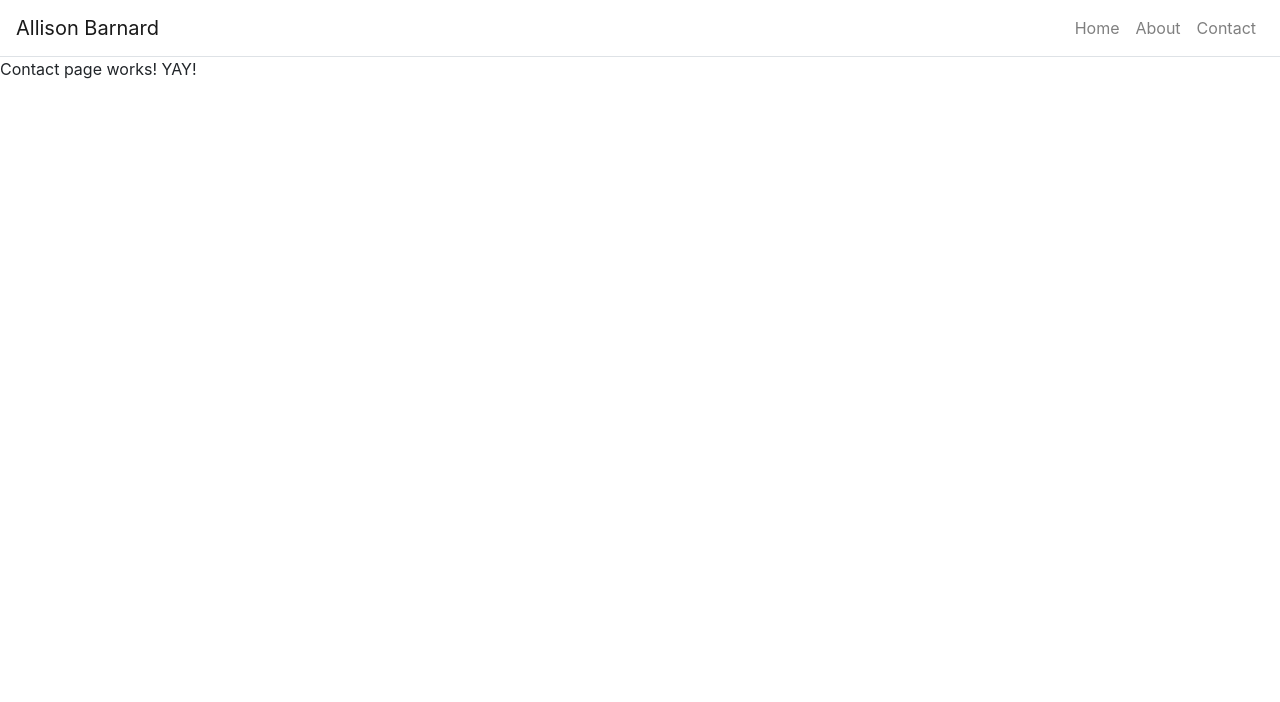
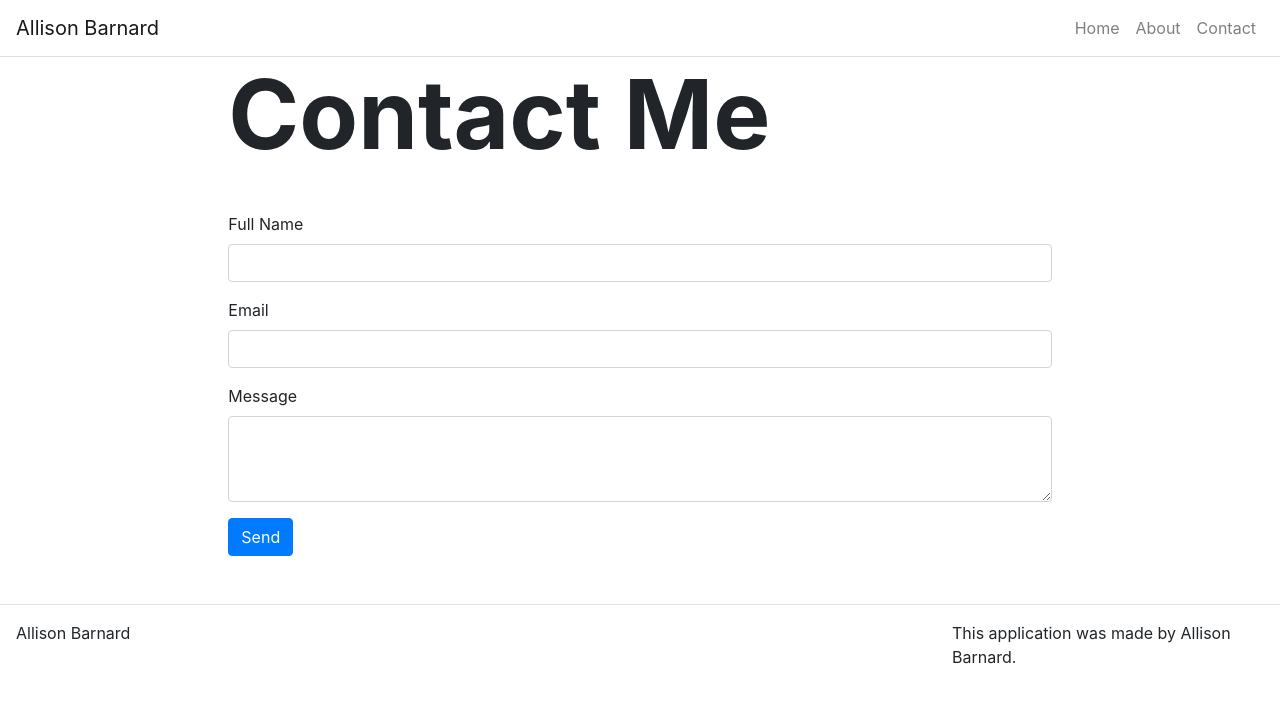
Before and after one commit to allisonbarnard07/reactPortfolio, a React (Create React App) app: page /contact in a window 1280 px wide. Shown: the top 702 px of the page. Built offline with nearby package versions, Linux system fonts and the light colour scheme.

Commit message:
Added styling, footer, content, and card info

```diff
--- a/package.json
+++ b/package.json
@@ -6,6 +6,7 @@
     "@testing-library/jest-dom": "^4.2.4",
     "@testing-library/react": "^9.5.0",
     "@testing-library/user-event": "^7.2.1",
+    "axios": "^0.20.0",
     "bootstrap": "^4.5.3",
     "react": "^16.14.0",
     "react-bootstrap": "^1.3.0",
--- a/src/App.js
+++ b/src/App.js
@@ -3,6 +3,7 @@ import { BrowserRouter as Router, Route, Link } from "react-router-dom";
 import {Navbar, Nav, Container} from "react-bootstrap";
 import "./App.css";
 
+import Footer from './components/Footer';
 import Home from "./pages/Home";
 import About from "./pages/About";
 import Contact from "./pages/Contact";
@@ -70,6 +71,7 @@ class App extends React.Component {
             path="/contact"
             render={() => <Contact title={this.state.contact.title} />}
           />
+          <Footer />
         </Container>
       </Router>
     );
--- a/src/components/Card.js
+++ b/src/components/Card.js
@@ -7,11 +7,10 @@ function Card(props) {
 
     return(
         <div className="d-inline-block g-card" onClick={(e) => props.click(props.item)}>
-            <img className="g-card-image" src={props.item.imgSrc} alt={props.item.imgSrc} />
+        <img className="g-card-image" src={props.item.imgSrc} alt={props.item.imgSrc} />
             { props.item.selected && <CardInfo title={props.item.title} subTitle={props.item.subTitle} link={props.item.link} /> }
         </div>
     );
-
 }
 
 export default Card;
--- a/src/components/Carousel.js
+++ b/src/components/Carousel.js
@@ -90,11 +90,15 @@ return items.map(item => {
   }
 
   render() {
-    return <Container fluid={true}>
-        <Row className="justify-content-around">
-{this.makeItems(this.state.items)}
-        </Row>
-    </Container>
-  }
+    return(
+        <Container fluid={true}>
+            <Row className="justify-content-around">
+                {this.makeItems(this.state.items)}
+            </Row>
+        </Container>
+    );
 }
+
+}
+
 export default Carousel;
--- a/src/components/Content.js
+++ b/src/components/Content.js
@@ -1,7 +1,5 @@
 import React from 'react';
-import Container from 'react-bootstrap/Container';
-import Row from 'react-bootstrap/Row';
-import Col from 'react-bootstrap/Col';
+import {Container, Row, Col} from 'react-bootstrap';
 
 function Content(props) {
 
--- a/src/components/Footer.js
+++ b/src/components/Footer.js
@@ -1,7 +1,5 @@
 import React from 'react';
-import Container from 'react-bootstrap/Container';
-import Row from 'react-bootstrap/Row';
-import Col from 'react-bootstrap/Col';
+import {Container, Row, Col} from 'react-bootstrap';
 
 function Footer() {
 
--- a/src/index.css
+++ b/src/index.css
@@ -1,13 +1,52 @@
 body {
   margin: 0;
-  font-family: -apple-system, BlinkMacSystemFont, 'Segoe UI', 'Roboto', 'Oxygen',
-    'Ubuntu', 'Cantarell', 'Fira Sans', 'Droid Sans', 'Helvetica Neue',
-    sans-serif;
-  -webkit-font-smoothing: antialiased;
-  -moz-osx-font-smoothing: grayscale;
+font-family: 'Courier New', Courier, monospace;
 }
 
 code {
-  font-family: source-code-pro, Menlo, Monaco, Consolas, 'Courier New',
+  font-family: source-code-pro, Menlo, Monaco, Consolas, "Courier New",
     monospace;
 }
+
+
+.g-card {
+  margin: 10px;
+}
+
+
+.g-card-image {
+  border-radius: 10px;
+  width: 660px;
+  height: 360px;
+  box-shadow: 0px 0px 3px 1px #ccc;
+}
+
+
+.g-card-info {
+  margin-top: 10px;
+  min-height: 100px;
+}
+
+
+.g-card-title {
+  font-size: 24px;
+  margin: 0px;
+}
+
+
+.g-card-sub-title {
+  font-size: 16px;
+  margin: 0px;
+}
+
+
+.success-msg {
+  color: #57A773;
+  padding: 10px 15px;
+}
+
+
+.err-msg {
+  color: #EE6352;
+  padding: 10px 15px;
+}
--- a/src/index.js
+++ b/src/index.js
@@ -6,12 +6,7 @@ import * as serviceWorker from './serviceWorker';
 
 import 'bootstrap/dist/css/bootstrap.css';
 
-ReactDOM.render(
-  <React.StrictMode>
-    <App />
-  </React.StrictMode>,
-  document.getElementById('root')
-);
+ReactDOM.render(<App />, document.getElementById('root'));
 
 // If you want your app to work offline and load faster, you can change
 // unregister() to register() below. Note this comes with some pitfalls.
--- a/src/pages/About.js
+++ b/src/pages/About.js
@@ -1,8 +1,15 @@
 import React from 'react';
+import Hero from '../components/Hero';
+import Content from '../components/Content';
 
 function About(props){
     return(
-        <p>About page works! YAY!</p>
+        <div>
+        <p>Hello, my name is Allison Barnard. I am a full stack web developer who just graduated from Case Western Reserve's Full Stack Coding Boot Camp.</p>
+        <p>I have experience with ReactJS, mySQL, MongoDB, HTML, CSS, JS, JQuery, Express, Bootstrap, JSON, APIs, and AJAX. </p>
+        <p>My dream is to one day start my own business building websites.</p>
+        <p>When I'm not learning code or building applications, you can find me reading, traveling, hiking, or running.</p>
+        </div>
     );
 
 }
--- a/src/pages/Contact.js
+++ b/src/pages/Contact.js
@@ -1,10 +1,109 @@
 import React from 'react';
 
-function Contact(props){
-    return(
-        <p>Contact page works! YAY!</p>
-    );
+import {Form, Button} from 'react-bootstrap';
+
+import Hero from '../components/Hero';
+import Content from '../components/Content';
+import Axios from 'axios';
+
+class ContactPage extends React.Component {
+
+    constructor(props) {
+        super(props);
+        this.state = {
+            name: '',
+            email: '',
+            message: '',
+            disabled: false,
+            emailSent: null,
+        }
+    }
+
+
+    handleChange = (event) => {
+        const target = event.target;
+        const value = target.type === 'checkbox' ? target.checked : target.value;
+        const name = target.name;
+
+        this.setState({
+            [name]: value
+        })
+    }
+
+
+    handleSubmit = (event) => {
+        event.preventDefault();
+
+        console.log(event.target);
+
+        this.setState({
+            disabled: true
+        });
+
+        Axios.post('http://localhost:3030/api/email', this.state)
+            .then(res => {
+                if(res.data.success) {
+                    this.setState({
+                        disabled: false,
+                        emailSent: true
+                    });
+                } else {
+                    this.setState({
+                        disabled: false,
+                        emailSent: false
+                    });
+                }
+            })
+            .catch(err => {
+                console.log(err);
+
+                this.setState({
+                    disabled: false,
+                    emailSent: false
+                });
+            })
+
+    }
+
+
+    render() {
+        return(
+            <div>
+                <Hero title={this.props.title} />
+
+                <Content>
+                    <Form onSubmit={this.handleSubmit}>
+                        <Form.Group>
+                            <Form.Label htmlFor="full-name">Full Name</Form.Label>
+                            <Form.Control id="full-name" name="name" type="text" value={this.state.name} onChange={this.handleChange} />
+                        </Form.Group>
+
+
+                        <Form.Group>
+                            <Form.Label htmlFor="email">Email</Form.Label>
+                            <Form.Control id="email" name="email" type="email" value={this.state.email} onChange={this.handleChange} />
+                        </Form.Group>
+
+
+                        <Form.Group>
+                            <Form.Label htmlFor="message">Message</Form.Label>
+                            <Form.Control id="message" name="message" as="textarea"rows="3" value={this.state.message} onChange={this.handleChange} />
+                        </Form.Group>
+
+
+                        <Button className="d-inline-block" variant="primary" type="submit" disabled={this.state.disabled}>
+                            Send
+                        </Button>
+
+
+                        {this.state.emailSent === true && <p className="d-inline success-msg">Email Sent</p>}
+                        {this.state.emailSent === false && <p className="d-inline err-msg">Email Not Sent</p>}
+                    </Form>
+                </Content>
+            </div>
+        );
+    }
 
 }
 
-export default Contact;
+export default ContactPage;
```
Also changed, not shown: 1 other file (tests, documents, lock files or other folders).
